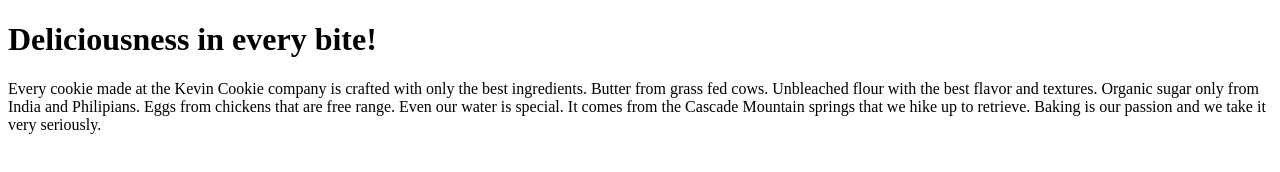
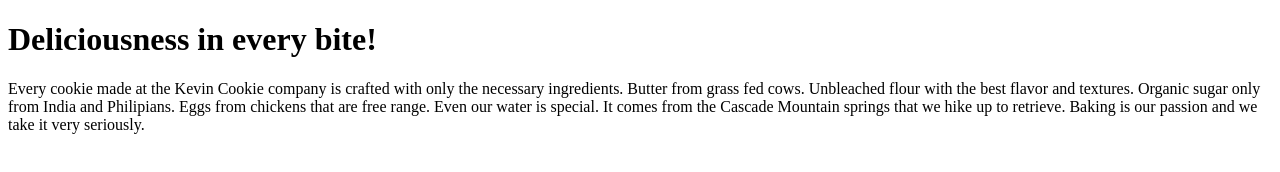
Before and after one commit to TitoOkwaraejesu/TitoCookingCompany.com, a plain HTML site: page index.htm in a window 1280 px wide. Drawn offline with Linux system fonts and the light colour scheme.

Commit message:
merge conflict

```diff
--- a/index.htm
+++ b/index.htm
@@ -6,7 +6,7 @@
 
 
 
-<p>Every cookie made at the Kevin Cookie company is crafted with only the best ingredients. Butter from grass fed cows. Unbleached flour with the best flavor and textures. Organic sugar only from India and Philipians. Eggs from chickens that are free range. Even our water is special. It comes from the Cascade Mountain springs that we hike up to retrieve. Baking is our passion and we take it very seriously.</p>
+<p>Every cookie made at the Kevin Cookie company is crafted with only the necessary ingredients. Butter from grass fed cows. Unbleached flour with the best flavor and textures. Organic sugar only from India and Philipians. Eggs from chickens that are free range. Even our water is special. It comes from the Cascade Mountain springs that we hike up to retrieve. Baking is our passion and we take it very seriously.</p>
 
 
 
```
